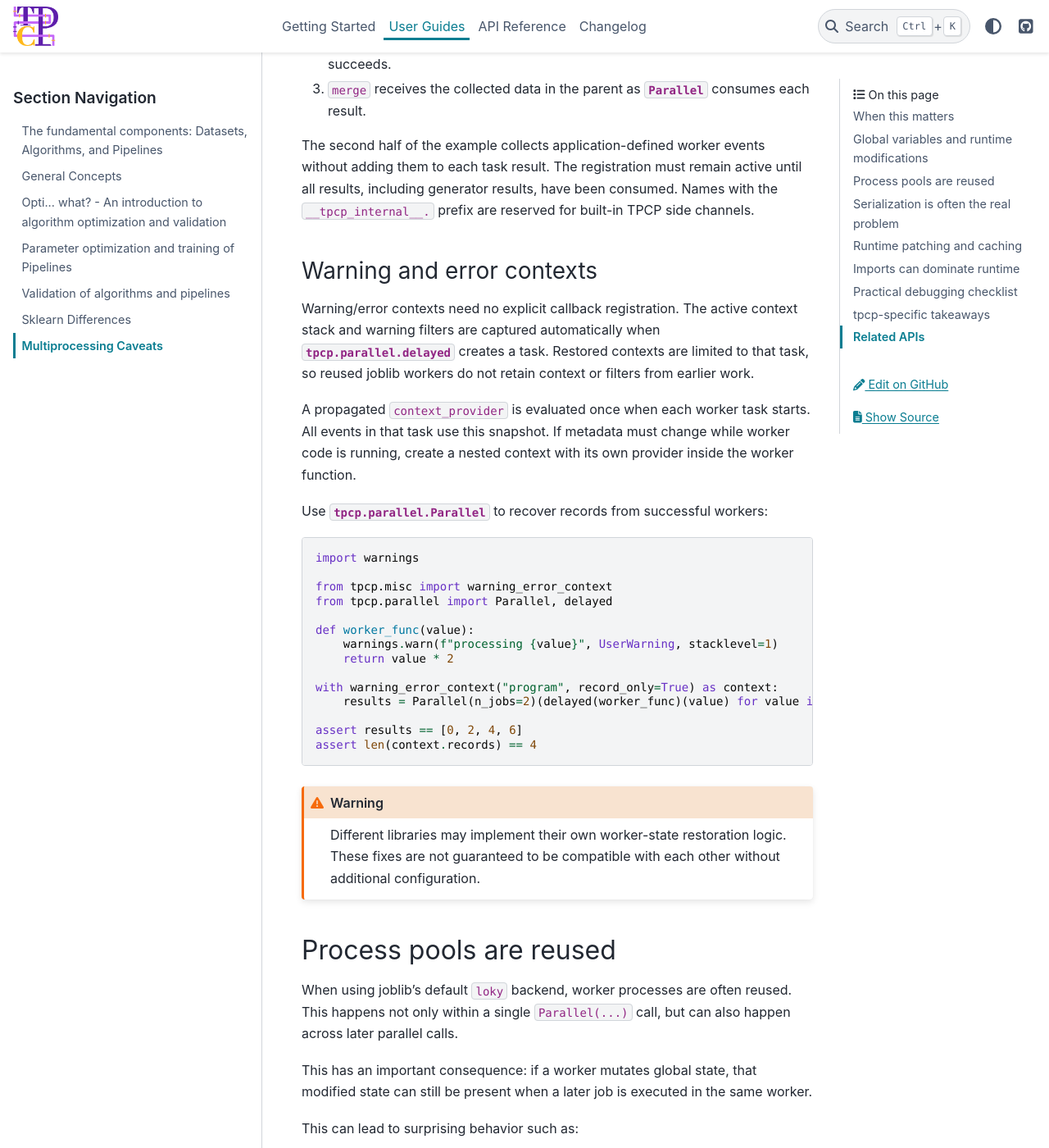
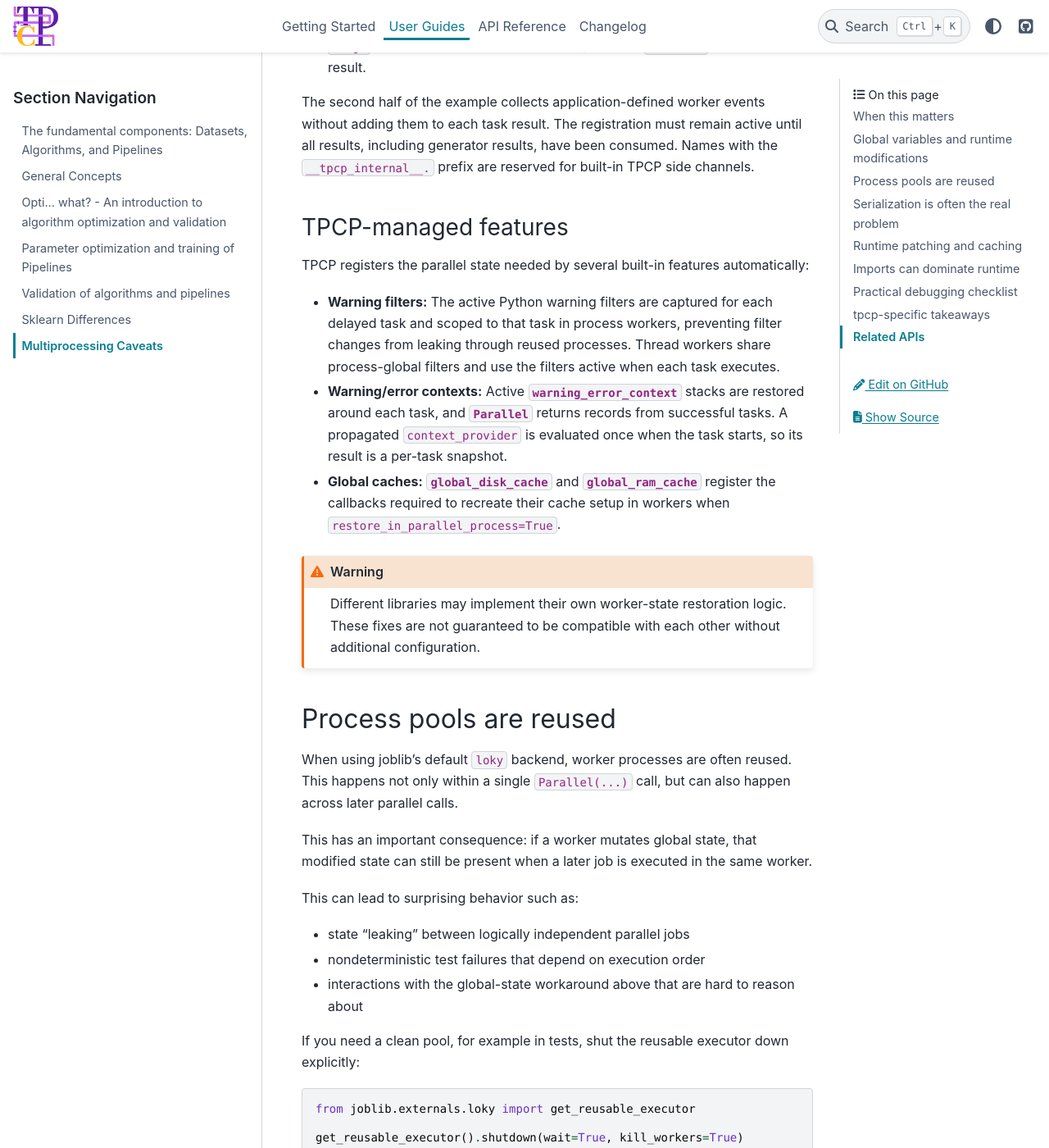
Before and after one commit to mad-lab-fau/tpcp, a Sphinx documentation site: the page built from docs/guides/multiprocessing_caveats.rst, in a window 1280 px wide and 1400 px high, scrolled down 3889 px. Shown: the whole window at 82% size. Built offline with Sphinx 7.4.7 and the PyData theme 0.15.4, drawn with Linux system fonts in a browser that asks for light colours; pages that are not in the unit, such as notebooks, are missing from menus; some of the changed text lies outside the part shown.

Commit message:
Use propagated context for parallel iterations

```diff
--- a/docs/guides/multiprocessing_caveats.rst
+++ b/docs/guides/multiprocessing_caveats.rst
@@ -47,10 +47,9 @@ tpcp workaround: ``tpcp.parallel``
 ~~~~~~~~~~~~~~~~~~~~~~~~~~~~~~~~~~
 
 `tpcp` provides :mod:`tpcp.parallel` as a workaround for this class of problem.
-Its :func:`~tpcp.parallel.delayed` wrapper captures registered state, Python warning filters, and active
-:func:`~tpcp.misc.warning_error_context` instances in the parent process and restores them for each worker task.
-Its :class:`~tpcp.parallel.Parallel` subclass can additionally return contextual warning and print records to the
-original parent context without exposing an internal wrapper around task results.
+Its :func:`~tpcp.parallel.delayed` wrapper captures registered state in the parent process and restores it for each
+worker task. Its :class:`~tpcp.parallel.Parallel` subclass can additionally return side-channel data to the parent
+without exposing an internal wrapper around task results.
 
 The workflow is:
 
@@ -143,7 +142,7 @@ Related background:
     :func:`tpcp.parallel.delayed` remains compatible with :class:`joblib.Parallel`, which restores worker state but
     does not recover side-channel data. Pair it with :class:`tpcp.parallel.Parallel` when data from successful worker
     tasks should be merged into parent-process state. A task that raises does not return its side-channel data; its
-    original exception is propagated with any worker-side warning/error context.
+    original exception is propagated with any worker-side annotations.
 
 Custom side channels
 ~~~~~~~~~~~~~~~~~~~~
@@ -164,35 +163,19 @@ The second half of the example collects application-defined worker events withou
 The registration must remain active until all results, including generator results, have been consumed. Names with
 the ``__tpcp_internal__.`` prefix are reserved for built-in TPCP side channels.
 
-Warning and error contexts
-~~~~~~~~~~~~~~~~~~~~~~~~~~
+TPCP-managed features
+~~~~~~~~~~~~~~~~~~~~~
 
-Warning/error contexts need no explicit callback registration. The active context stack and warning filters are
-captured automatically when :func:`tpcp.parallel.delayed` creates a task. Restored contexts are limited to that task,
-so reused joblib workers do not retain context or filters from earlier work.
+TPCP registers the parallel state needed by several built-in features automatically:
 
-A propagated ``context_provider`` is evaluated once when each worker task starts. All events in that task use this
-snapshot. If metadata must change while worker code is running, create a nested context with its own provider inside
-the worker function.
-
-Use :class:`tpcp.parallel.Parallel` to recover records from successful workers:
-
-.. code-block:: python
-
-    import warnings
-
-    from tpcp.misc import warning_error_context
-    from tpcp.parallel import Parallel, delayed
-
-    def worker_func(value):
-        warnings.warn(f"processing {value}", UserWarning, stacklevel=1)
-        return value * 2
-
-    with warning_error_context("program", record_only=True) as context:
-        results = Parallel(n_jobs=2)(delayed(worker_func)(value) for value in range(4))
-
-    assert results == [0, 2, 4, 6]
-    assert len(context.records) == 4
+- **Warning filters:** The active Python warning filters are captured for each delayed task and scoped to that task in
+  process workers, preventing filter changes from leaking through reused processes. Thread workers share
+  process-global filters and use the filters active when each task executes.
+- **Warning/error contexts:** Active :func:`~tpcp.misc.warning_error_context` stacks are restored around each task, and
+  :class:`~tpcp.parallel.Parallel` returns records from successful tasks. A propagated ``context_provider`` is
+  evaluated once when the task starts, so its result is a per-task snapshot.
+- **Global caches:** :func:`~tpcp.caching.global_disk_cache` and :func:`~tpcp.caching.global_ram_cache` register the
+  callbacks required to recreate their cache setup in workers when ``restore_in_parallel_process=True``.
 
 .. warning::
     Different libraries may implement their own worker-state restoration logic.
```
Also changed, not shown: CHANGELOG.md (+11 -7 lines), 5 other files.
